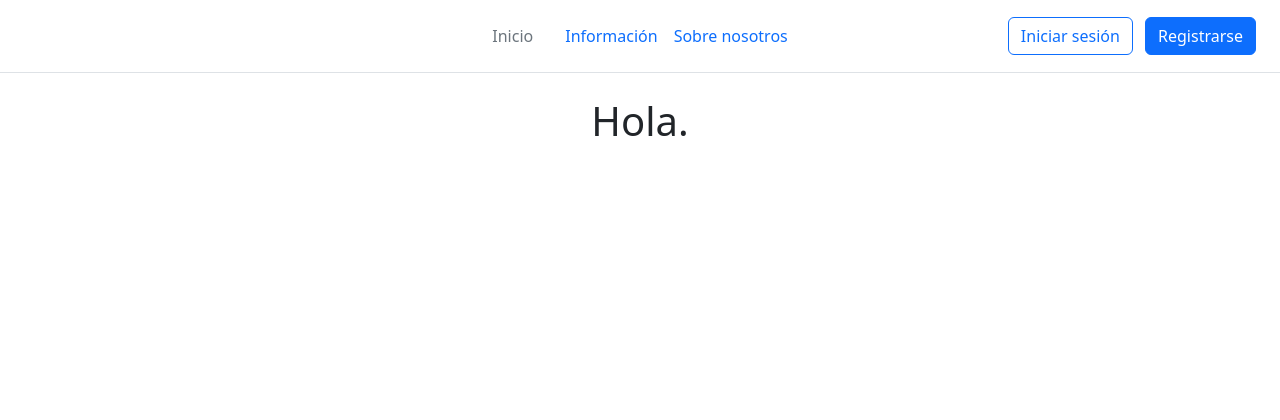
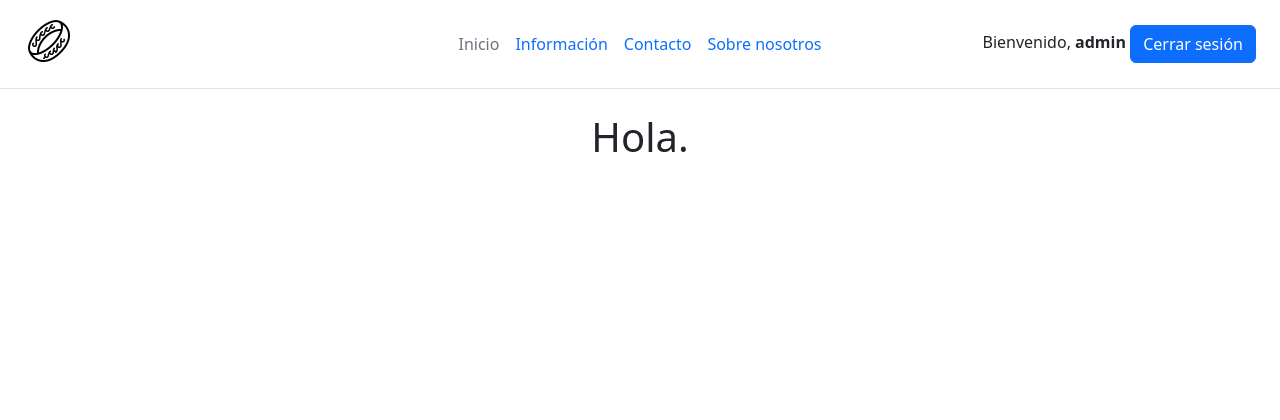
Before and after one commit to amarher3012/django-tierra-media, a Django app: page /tierra-media/ in a window 1280 px wide. Shown: the top 420 px of the page. Run offline with Django 4.2, Linux system fonts and the light colour scheme; a user stored in the database is signed in; some libraries are stand-ins or nearby versions.

Commit message:
Cambiar base.html. Añadir icon.png a static/.

```diff
--- a/templates/base.html
+++ b/templates/base.html
@@ -12,21 +12,30 @@
 </head>
 <body class="d-flex flex-column min-vh-100">
     <header class="d-flex flex-wrap align-items-center justify-content-center justify-content-md-between py-3 mb-4 border-bottom">
-        <div class="col-md-3 mb-2 mb-md-0">
-
+        <div class="col-md-3 mb-md-0">
+            <a href="{% url 'tierra_media:index' %}" class="d-inline-flex link-body-emphasis text-decoration-none ps-4">
+                <img src="{% static 'icon.png' %}" alt="Logo" title="Logo" width="50">
+            </a>
         </div>
 
         <ul class="nav col-12 col-md-auto mb-2 justify-content-center mb-md-0">
             <li><a href="#" class="nav-link px-2 link-secondary">Inicio</a></li>
-            <li><a href="#" class="nav-link px-2"></a></li>
             <li><a href="#" class="nav-link px-2">Información</a></li>
+            <li><a href="#" class="nav-link px-2">Contacto</a></li>
             <li><a href="#" class="nav-link px-2">Sobre nosotros</a></li>
         </ul>
 
-        <div class="col-md-3 text-end pe-4">
-            <button type="button" class="btn btn-outline-primary me-2">Iniciar sesión</button>
-            <button type="button" class="btn btn-primary">Registrarse</button>
-        </div>
+        {% if user.is_authenticated %}
+            <div class="col-md-3 text-end pe-4">
+                Bienvenido, <b>{{ user.username }}</b>
+                <a href="{% url 'tierra_media:logout' %}" type="button" class="btn btn-primary">Cerrar sesión</a>
+            </div>
+        {% else %}
+            <div class="col-md-3 text-end pe-4">
+                <a href="{% url 'tierra_media:login' %}" type="button" class="btn btn-outline-primary me-2">Iniciar sesión</a>
+                <a href="{% url 'tierra_media:register' %}"  type="button" class="btn btn-primary">Registrarse</a>
+            </div>
+        {% endif %}
     </header>
     {% block content %}{% endblock %}
     <footer class="d-flex flex-wrap justify-content-between align-items-center py-3 border-top mt-auto">
--- a/tierra_media/views.py
+++ b/tierra_media/views.py
@@ -70,5 +70,5 @@ class ActivateAccount(View):
             messages.error(request, "El enlace de activación no es válido o ha expirado.")
             return redirect("tierra_media:register")
 
-class IndexView(LoginRequiredMixin, TemplateView):
+class IndexView(TemplateView):
     template_name = "tierra_media/index.html"
```
Also changed, not shown: static/icon.png (added).
